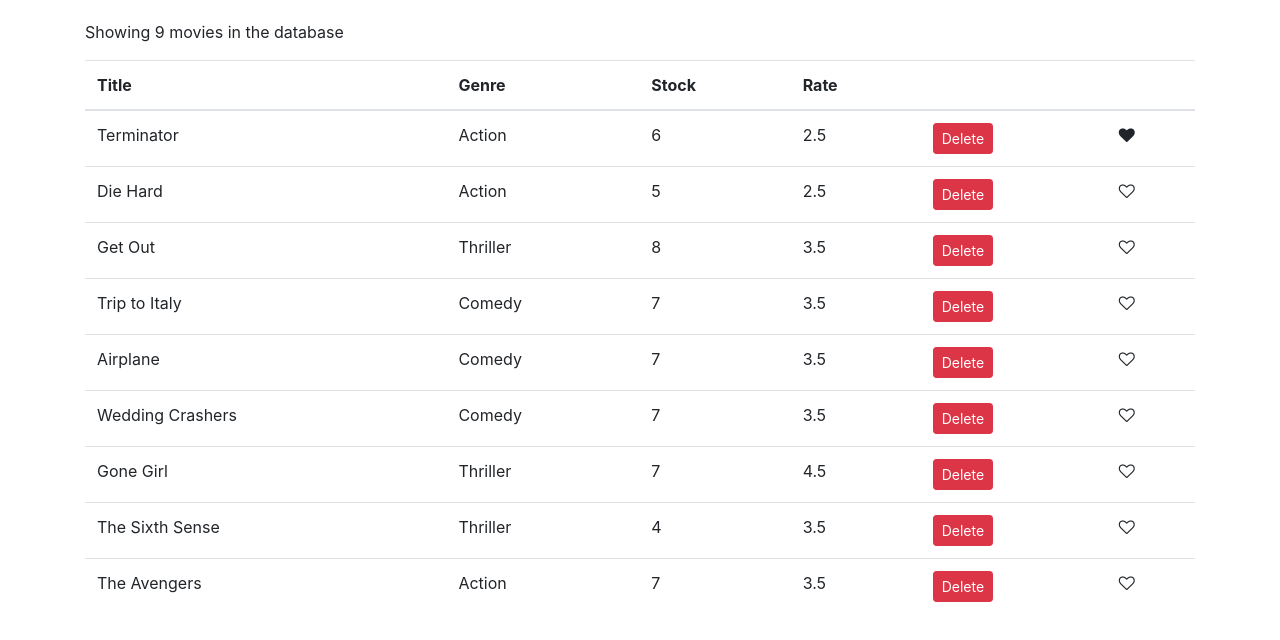
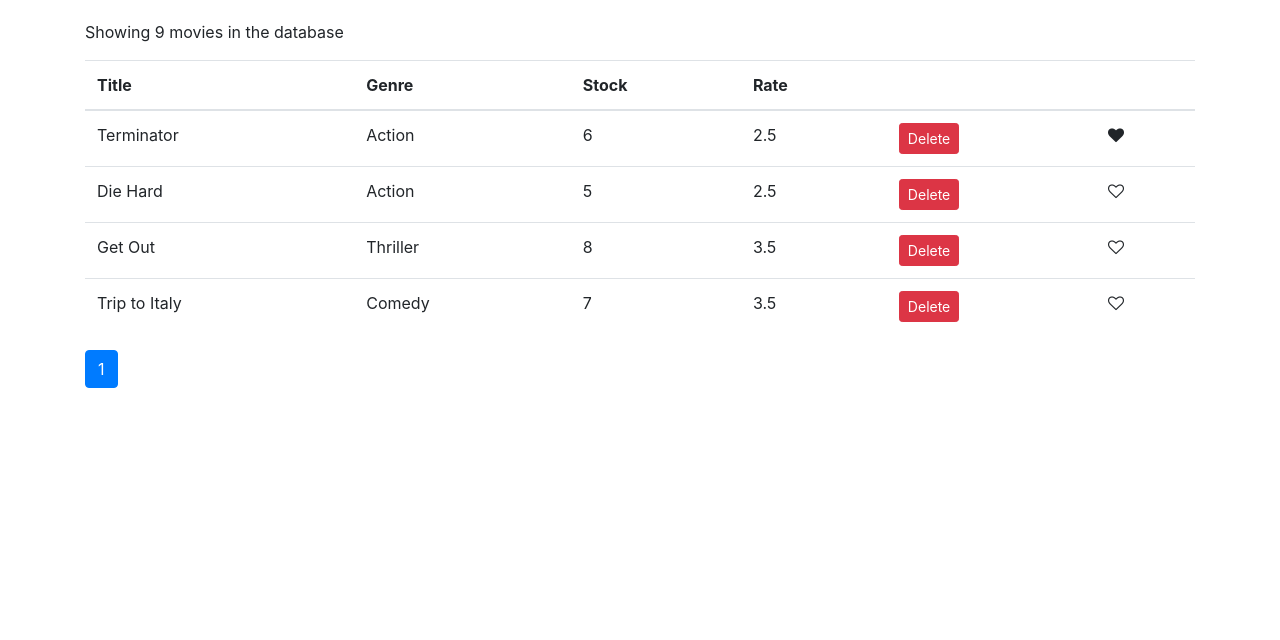
Before and after one commit to RadiBarq/moviely-reactjs, a React (Create React App) app: page / in a window 1280 px wide. Shown: the top 640 px of the page. Built offline with nearby package versions, Linux system fonts and the light colour scheme.

Commit message:
- Add Pagination

```diff
--- a/package.json
+++ b/package.json
@@ -8,6 +8,8 @@
     "@testing-library/user-event": "^7.2.1",
     "bootstrap": "^4.5.2",
     "font-awesome": "^4.7.0",
+    "lodash": "^4.17.20",
+    "prop-types": "^15.6.2",
     "react": "^16.13.1",
     "react-dom": "^16.13.1",
     "react-scripts": "3.4.3"
--- a/src/components/common/like.jsx
+++ b/src/components/common/like.jsx
@@ -1,4 +1,4 @@
-import React, { Component } from 'react'
+import React from 'react'
 import 'font-awesome/css/font-awesome.css'
 
 const Like = (props) => {
--- a/src/components/common/paginaging.jsx
+++ /dev/null
@@ -1,3 +0,0 @@
-
-// So here we will import first react
-import { React } from 'react'
--- /dev/null
+++ b/src/components/common/pagination.jsx
@@ -0,0 +1,39 @@
+import  React  from 'react'
+import _ from 'lodash'
+import PropTypes from 'prop-types'
+
+const Pagination = (props) => {
+
+    const { itemsCount, pageSize, onPageChange, currentPage } = props
+    const pagesCount = Math.ceil(itemsCount / pageSize)
+    const pages = _.range(1, pagesCount + 1)
+
+
+    console.log(currentPage)
+
+    if (pagesCount == 1)
+        return null
+
+    return (
+        <nav>
+            <ul className="pagination">
+                {pages.map(page => (
+                    <li key = {page} className={ page === currentPage ? 'page-item active' : 'page-item' }>
+                        <a className="page-link" onClick={() => onPageChange(page)}>
+                            {page}
+                    </a>
+                    </li>
+                ))}
+            </ul>
+        </nav>
+    )
+}
+
+Pagination.propTypes = {
+    itemsCount: PropTypes.number.isRequired,
+    pageSize: PropTypes.number.isRequired,
+    onPageChange: PropTypes.func.isRequired,
+    currentPage: PropTypes.number.isRequired
+}
+
+export default Pagination
--- a/src/components/movies.jsx
+++ b/src/components/movies.jsx
@@ -1,10 +1,16 @@
 import React, { Component } from 'react'
 import { getMovies } from '../services/fakeMovieService'
 import Like from './common/like'
+import Pagination from './common/pagination'
+import { paginate } from '../utils/paginate'
+
 
 class Movies extends Component {
+
     state = {
-        movies: getMovies()
+        movies: getMovies(),
+        pageSize: 4,
+        currentPage: 1
     }
 
     handleDelete = (movie) => {
@@ -12,20 +18,28 @@
         this.setState({ movies })
     }
 
-
     handleLike = (movie) => {
         const movies = [...this.state.movies]
         const index = movies.indexOf(movie)
-        movies[index] = {...movies[index]}
+        movies[index] = { ...movies[index] }
         movies[index].liked = !movies[index].liked
-        this.setState({movies})
+        this.setState({ movies })
+    }
+
+    handlePageChange = (page) => {
+        this.setState({ currentPage: page })
     }
 
     render() {
 
         const { length: count } = this.state.movies
+        const { pageSize, currentPage, movies: allMovies } = this.state
+
         if (count === 0)
             return <p>There are no movies in the database</p>
+
+        const movies = paginate(allMovies, currentPage, pageSize)
+
         return (
             <React.Fragment>
                 <p>Showing {count} movies in the database</p>
@@ -42,21 +56,24 @@
                         </tr>
                     </thead>
                     <tbody>
-                        {this.state.movies.map(movie => (
+                        {movies.map(movie => (
                             <tr key={movie._id}>
                                 <td>{movie.title}</td>
                                 <td>{movie.genre.name}</td>
                                 <td>{movie.numberInStock}</td>
                                 <td>{movie.dailyRentalRate}</td>
                                 <td><button onClick={() => this.handleDelete(movie)} className="btn btn-danger btn-sm">Delete</button></td>
-                                <td><Like liked={movie.liked} onClick={() => this.handleLike(movie)}/></td>
+                                <td><Like liked={movie.liked} onClick={() => this.handleLike(movie)} /></td>
                             </tr>
                         ))}
                     </tbody>
                 </table>
+                <Pagination currentPage={currentPage} itemsCount="abc" pageSize={pageSize} onPageChange={this.handlePageChange} />
             </React.Fragment>
         )
     }
 }
 
+
+
 export default Movies
--- /dev/null
+++ b/src/utils/paginate.js
@@ -0,0 +1,9 @@
+import _ from 'lodash'
+
+export function paginate(items, pageNumber, pageSize) {
+    const startIndex = (pageNumber - 1) * pageSize
+    return _(items)
+    .slice(startIndex)
+    .take(pageSize)
+    .value()
+}
```
Also changed, not shown: 1 other file (tests, documents, lock files or other folders).
